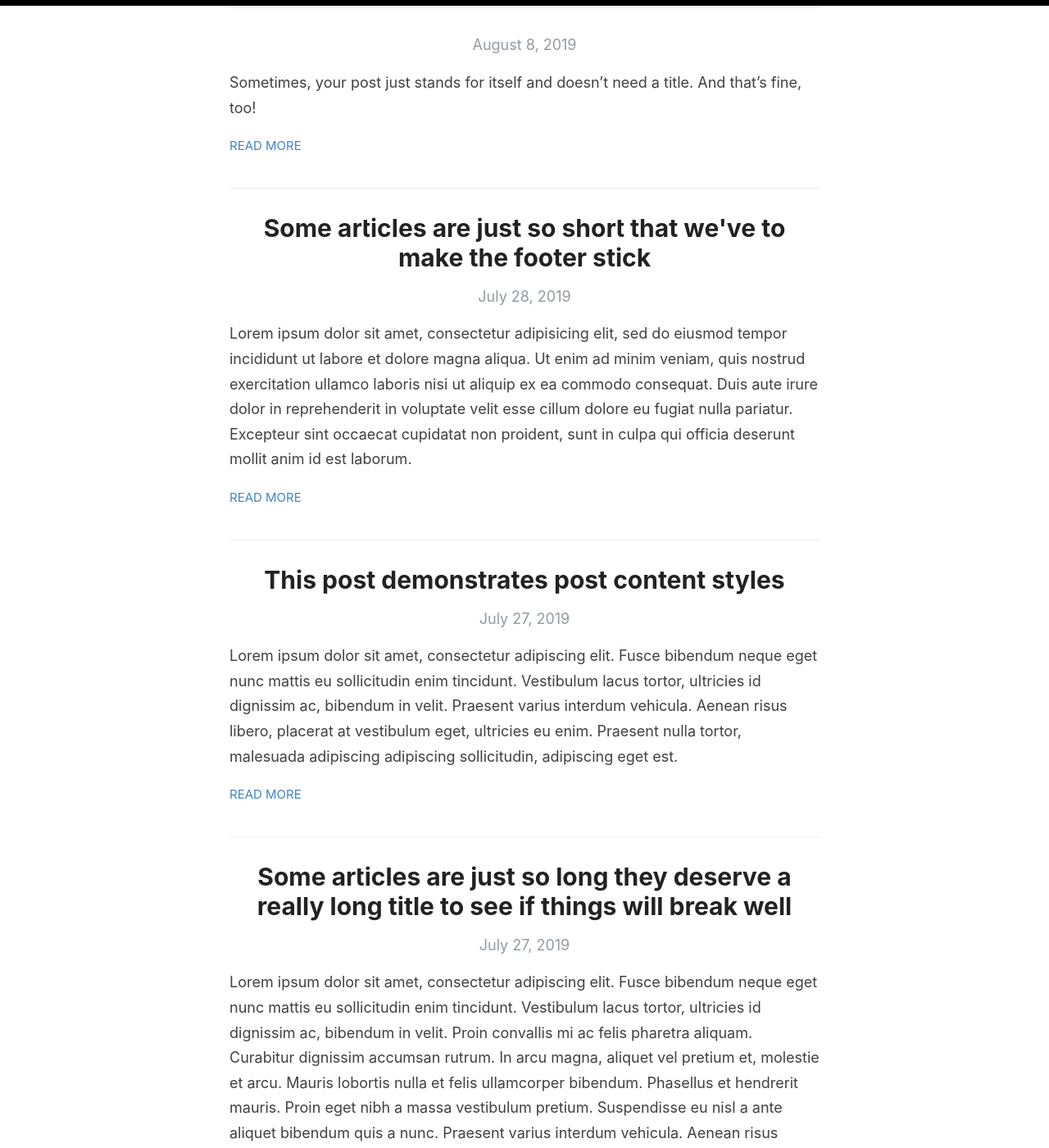
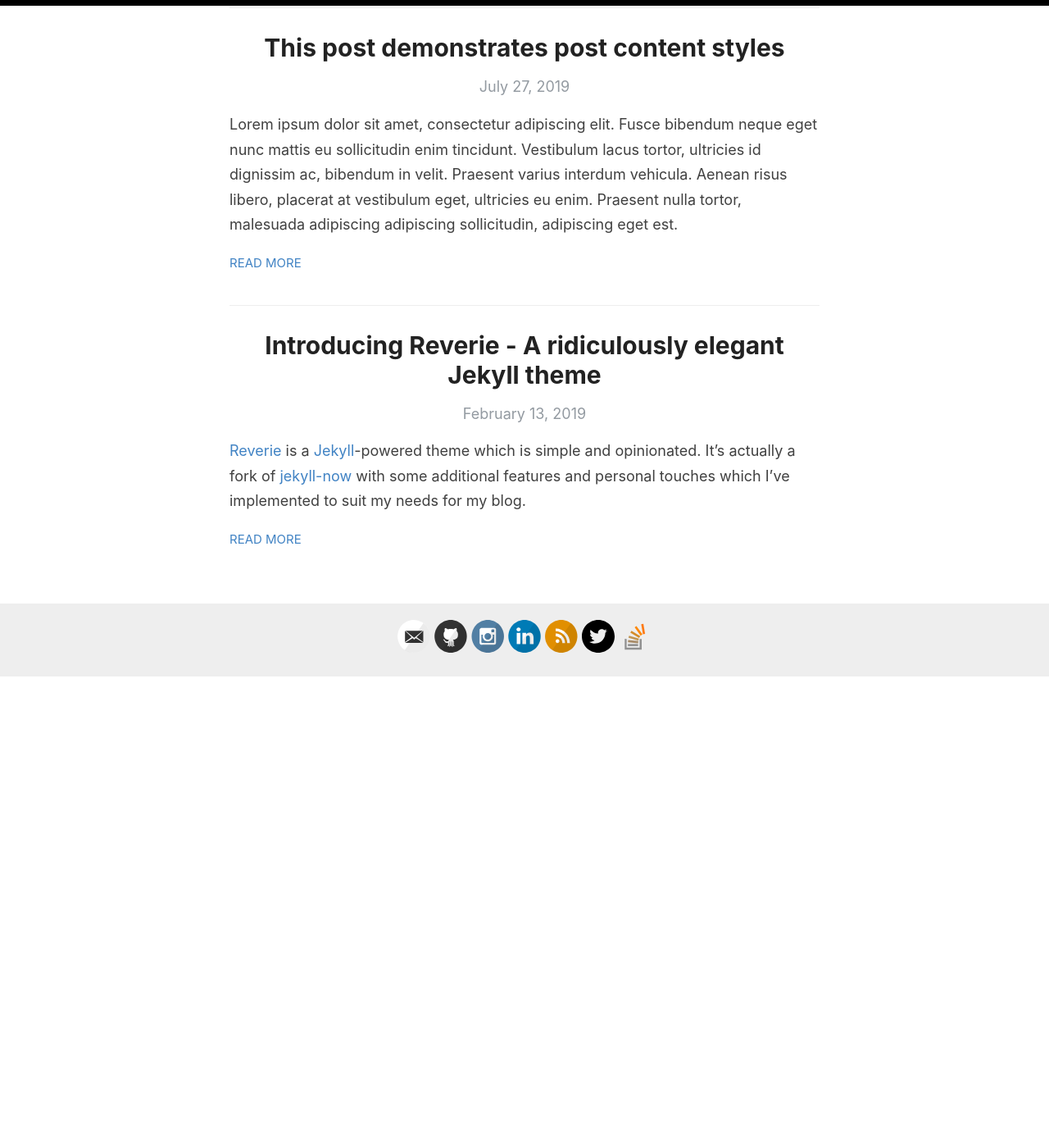
Before and after one commit to wookiekim/previous_website, a Jekyll site: the page built from _pages/articles.md, in a window 1280 px wide and 1400 px high, scrolled down 1907 px. Shown: the whole window at 82% size. Built offline with Jekyll 4.4.1, drawn with Linux system fonts in a browser that asks for light colours; after the commit the page ends 2732 px from its top, so only the background shows below that; some of the changed text lies outside the part shown.

Commit message:
hide default posts

```diff
--- a/_posts/2019-08-08-no-title-posts.md
+++ /dev/null
@@ -1,6 +0,0 @@
----
-layout: post
-title: ""
-categories: Miscellaneous
----
-Sometimes, your post just stands for itself and doesn't need a title. And that's fine, too!
--- a/_posts/2019-7-27-super-long-article.md
+++ /dev/null
@@ -1,11 +0,0 @@
----
-layout: post
-title: Some articles are just so long they deserve a really long title to see if things will break well
-categories: Miscellaneous
----
-
-Lorem ipsum dolor sit amet, consectetur adipiscing elit. Fusce bibendum neque eget nunc mattis eu sollicitudin enim tincidunt. Vestibulum lacus tortor, ultricies id dignissim ac, bibendum in velit. Proin convallis mi ac felis pharetra aliquam. Curabitur dignissim accumsan rutrum. In arcu magna, aliquet vel pretium et, molestie et arcu. Mauris lobortis nulla et felis ullamcorper bibendum. Phasellus et hendrerit mauris. Proin eget nibh a massa vestibulum pretium. Suspendisse eu nisl a ante aliquet bibendum quis a nunc. Praesent varius interdum vehicula. Aenean risus libero, placerat at vestibulum eget, ultricies eu enim. Praesent nulla tortor, malesuada adipiscing adipiscing sollicitudin, adipiscing eget est.
-
-Lorem ipsum dolor sit amet, consectetur adipiscing elit. Fusce bibendum neque eget nunc mattis eu sollicitudin enim tincidunt. Vestibulum lacus tortor, ultricies id dignissim ac, bibendum in velit. Proin convallis mi ac felis pharetra aliquam. Curabitur dignissim accumsan rutrum. In arcu magna, aliquet vel pretium et, molestie et arcu. Mauris lobortis nulla et felis ullamcorper bibendum. Phasellus et hendrerit mauris. Proin eget nibh a massa vestibulum pretium. Suspendisse eu nisl a ante aliquet bibendum quis a nunc. Praesent varius interdum vehicula. Aenean risus libero, placerat at vestibulum eget, ultricies eu enim. Praesent nulla tortor, malesuada adipiscing adipiscing sollicitudin, adipiscing eget est.
-
-Lorem ipsum dolor sit amet, consectetur adipiscing elit. Fusce bibendum neque eget nunc mattis eu sollicitudin enim tincidunt. Vestibulum lacus tortor, ultricies id dignissim ac, bibendum in velit. Proin convallis mi ac felis pharetra aliquam. Curabitur dignissim accumsan rutrum. In arcu magna, aliquet vel pretium et, molestie et arcu. Mauris lobortis nulla et felis ullamcorper bibendum. Phasellus et hendrerit mauris. Proin eget nibh a massa vestibulum pretium. Suspendisse eu nisl a ante aliquet bibendum quis a nunc. Praesent varius interdum vehicula. Aenean risus libero, placerat at vestibulum eget, ultricies eu enim. Praesent nulla tortor, malesuada adipiscing adipiscing sollicitudin, adipiscing eget est.
--- a/_posts/2019-7-28-super-short-article.md
+++ /dev/null
@@ -1,7 +0,0 @@
----
-layout: post
-title: Some articles are just so short that we've to make the footer stick
-categories: Miscellaneous
----
-
-Lorem ipsum dolor sit amet, consectetur adipisicing elit, sed do eiusmod tempor incididunt ut labore et dolore magna aliqua. Ut enim ad minim veniam, quis nostrud exercitation ullamco laboris nisi ut aliquip ex ea commodo consequat. Duis aute irure dolor in reprehenderit in voluptate velit esse cillum dolore eu fugiat nulla pariatur. Excepteur sint occaecat cupidatat non proident, sunt in culpa qui officia deserunt mollit anim id est laborum.
```
Also changed, not shown: _posts/2019-02-13-introducing-reverie-jekyll-theme.md (+1 -0 lines), _posts/2019-12-11-pullquotes.md (+1 -0 lines), _posts/2019-7-27-this-post-demonstrates-post-content-styles.md (+1 -0 lines), _posts/2019-8-12-code-snippets.md (+1 -0 lines).
